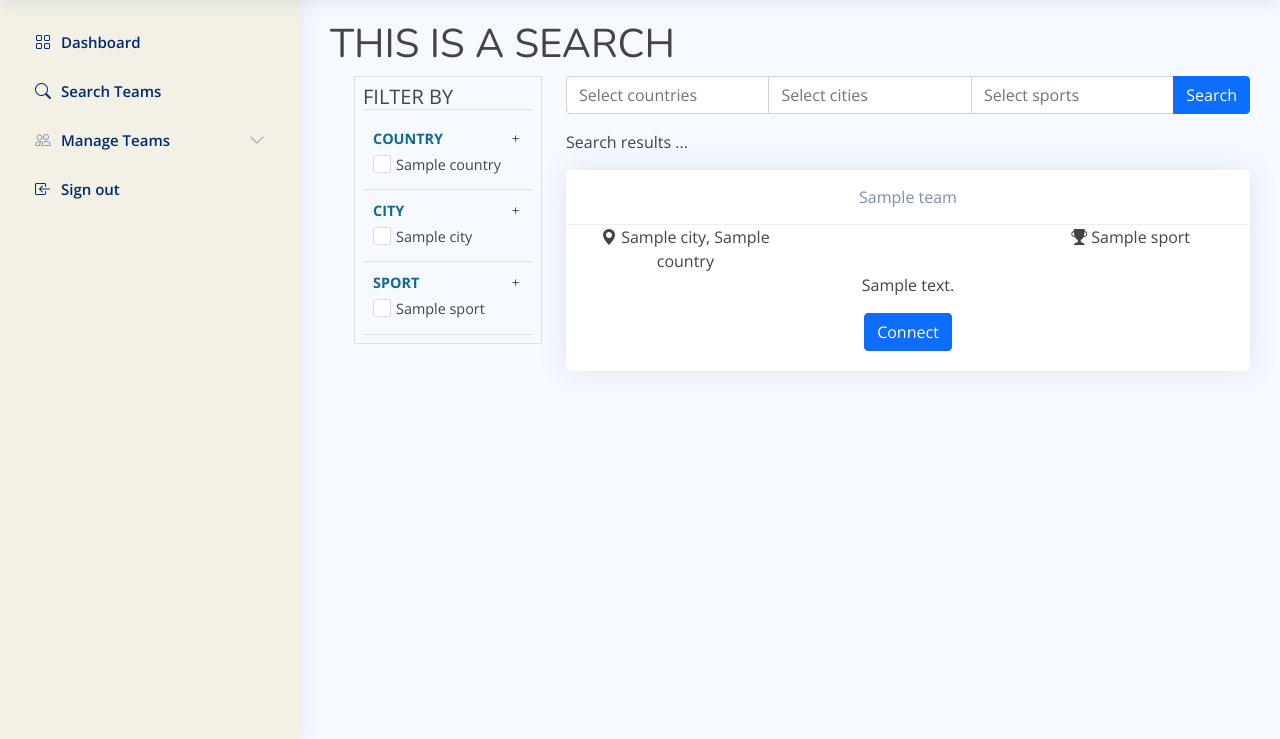
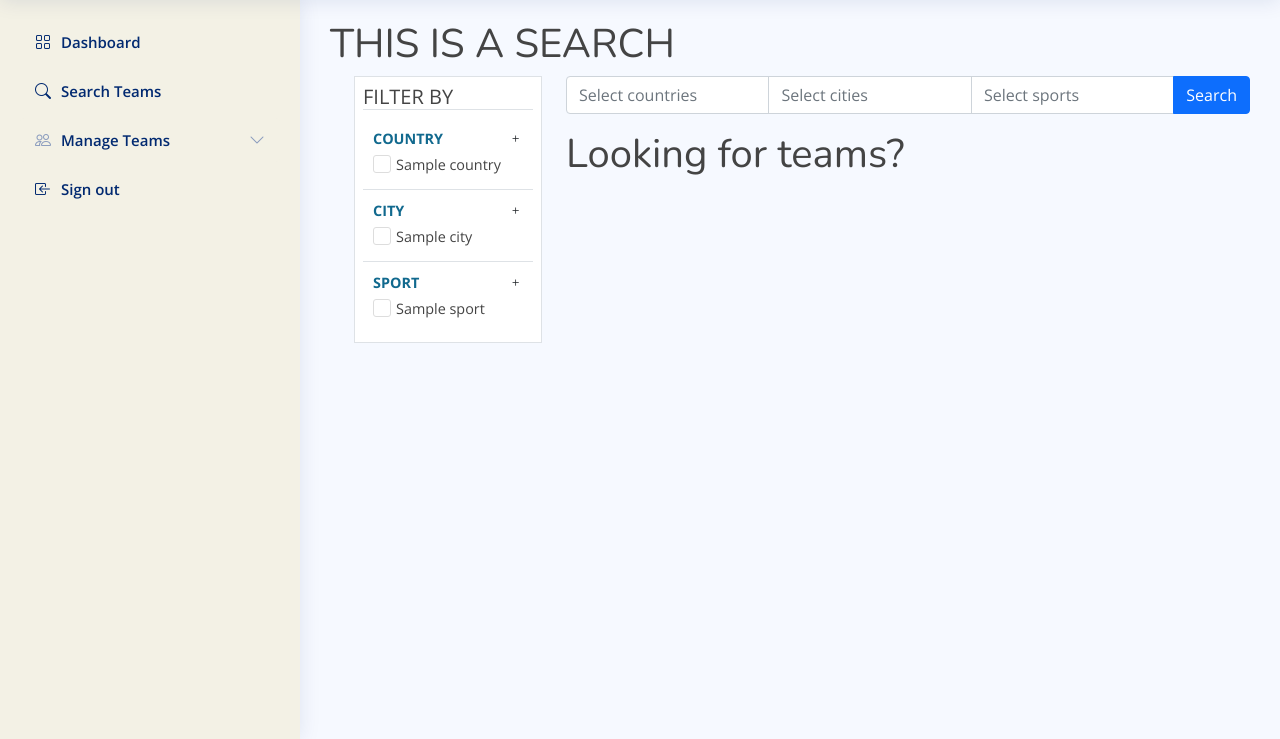
Before and after one commit to saad-out/TeamZone, a Flask app: template web/templates/search.html in a window 1280 px wide. Shown: the part 60-799 px from the top of the page. Run offline with Flask 3, Linux system fonts and the light colour scheme; the template is opened without the code that fills it: most values are stand-ins (such as "Sample title", 1, 10 or a date in 2020); parts of the project's set-up code (start-up, migrations or seed data) failed here and were passed over.

Commit message:
Implemented the search frontend

```diff
--- a/models/engine/storage.py
+++ b/models/engine/storage.py
@@ -48,11 +48,12 @@ class Storage:
         TZ_ENV = getenv('TZ_ENV')
 
         # Create SQLAlchemy engine instance
-        self.__engine = create_engine('mysql+mysqldb://{}:{}@{}/{}'.
+        """self.__engine = create_engine('mysql+mysqldb://{}:{}@{}/{}'.
                                       format(TZ_MYSQL_USER,
                                              TZ_MYSQL_PWD,
                                              TZ_MYSQL_HOST,
-                                             TZ_MYSQL_DB))
+                                             TZ_MYSQL_DB))"""
+        self.__engine = create_engine('sqlite:///tz.db')
         # Drop all tables in the database if in test environment
         if TZ_ENV == "test":
             Base.metadata.drop_all(self.__engine)
--- a/web/templates/search.html
+++ b/web/templates/search.html
@@ -7,7 +7,7 @@
 <h1>THIS IS A SEARCH</h1>
 <div class="row">
   <div class="col-xl-3">
-    <div class="p-2 ms-md-4 ms-sm-2 border">
+    <div class="p-2 ms-md-4 ms-sm-2 border" style="background-color: white">
       <div class="border-bottom h5 text-uppercase">Filter By</div>
       <div class="box border-bottom">
         <div class="box-label text-uppercase d-flex align-items-center">
@@ -71,7 +71,7 @@
           {% endfor %}
         </div>
       </div>
-      <div class="box border-bottom">
+      <div class="box">
         <div class="box-label text-uppercase d-flex align-items-center">
           Sport
           <button
@@ -135,30 +135,8 @@
         Search
       </button>
     </div>
-    <p>Search results ...</p>
     <div id="search-result">
-      {% for team in teams %}
-      <div class="col-lg-12">
-        <div class="card text-center">
-          <div class="card-header">{{ team.name }}</div>
-          <div class="card-body">
-            <div class="row">
-              <div class="col-lg-4">
-                <i class="bi bi-geo-alt-fill"></i>
-                <span>{{ team.city.name }}, {{ team.city.country.name }}</span>
-              </div>
-              <div class="col-lg-4"></div>
-              <div class="col-lg-4">
-                <i class="bi bi-trophy-fill"></i>
-                <span>{{ team.sport.name }}</span>
-              </div>
-            </div>
-            <p class="card-text">{{ team.bio }}</p>
-            <a href="/teams/{{team.id}}" class="btn btn-primary">Connect</a>
-          </div>
-        </div>
-      </div>
-      {% endfor %}
+      <h1>Looking for teams?</h1>
     </div>
   </div>
 </div>
@@ -239,12 +217,23 @@
       searchResult.innerHTML = "<p>No result found</p>";
       return;
     }
-    searchResult.innerHTML = "";
+    searchResult.innerHTML = `<p>Teams found (${teams.length})</p>`;
     for (const team of teams) {
       searchResult.innerHTML += `<div class="col-lg-12">
         <div class="card text-center">
           <div class="card-header">${team.name}</div>
           <div class="card-body">
+            <div class="row">
+              <div class="col-lg-4">
+                <i class="bi bi-geo-alt-fill"></i>
+                <span>${team.city}, ${team.country}</span>
+              </div>
+              <div class="col-lg-4"></div>
+              <div class="col-lg-4">
+                <i class="bi bi-trophy-fill"></i>
+                <span>${team.sport}</span>
+              </div>
+            </div>
             <p class="card-text">${team.bio}</p>
             <a href="/teams/${team.id}" class="btn btn-primary">Connect</a>
           </div>
```
Also changed, not shown: models/team.py (+22 -0 lines).
